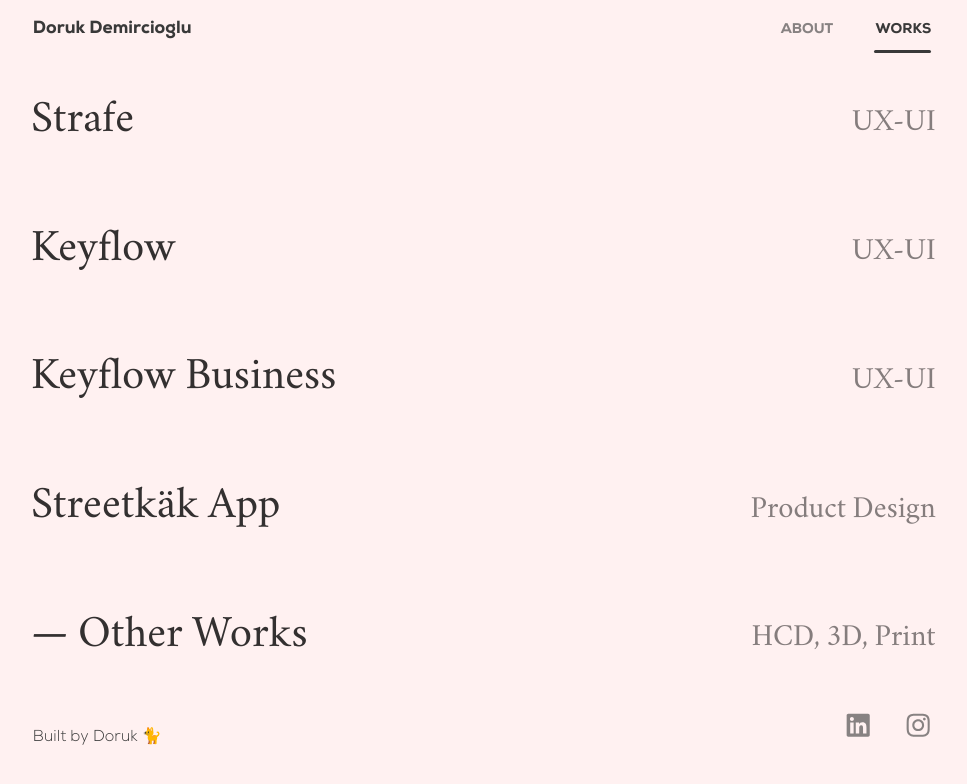
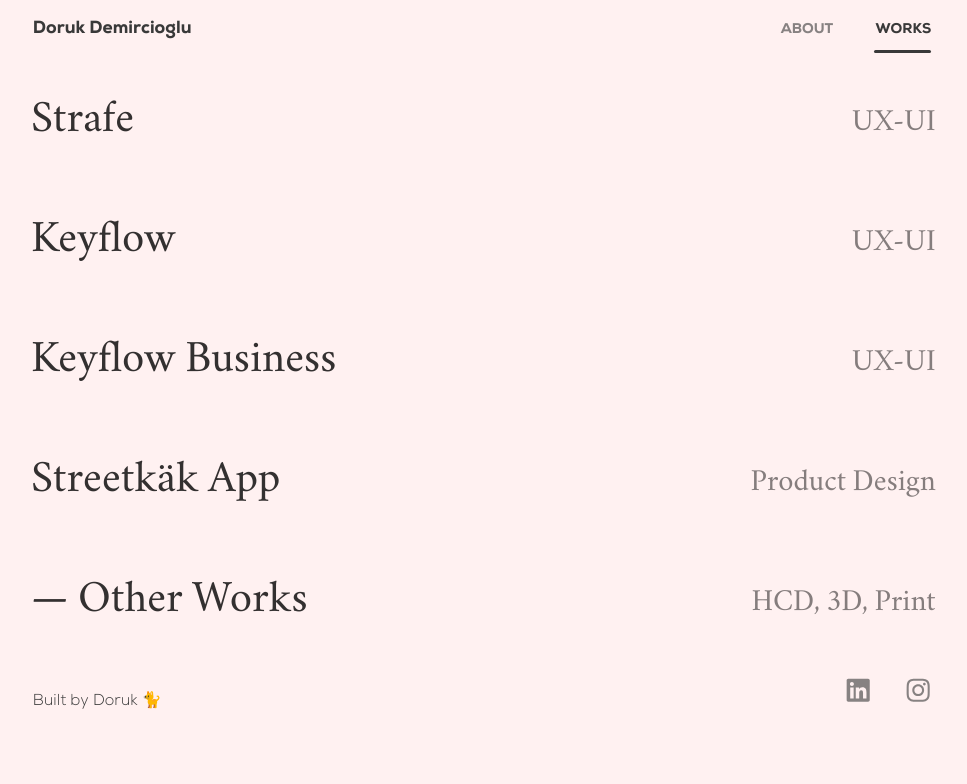
Before and after one commit to dorukde/test_v2-ux-portfolio, a Gatsby site: page / in a window 1280 px wide. Shown: the whole page, without its empty margins (158-1125 px from the left). Built offline with nearby package versions, Linux system fonts and the light colour scheme; Gatsby itself is replaced by a stand-in of ours.

Commit message:
index-headerfix2

```diff
--- a/src/components/project.css
+++ b/src/components/project.css
@@ -2,7 +2,7 @@
   transition: all 1s ease;
   height: auto;
   border-radius: 4px;
-  padding-top: 1.5em;
+  padding-top: 1em;
   padding-bottom: 1em;
 }
 
--- a/src/layouts/layout.css
+++ b/src/layouts/layout.css
@@ -226,7 +226,7 @@
 .Works {
   margin: 0 auto;
   max-width: 960px;
-  padding-top: 1em;
+  padding-top: 1.5em;
 }
 
 /* ABOUT - PROJECT STYLE */
```
